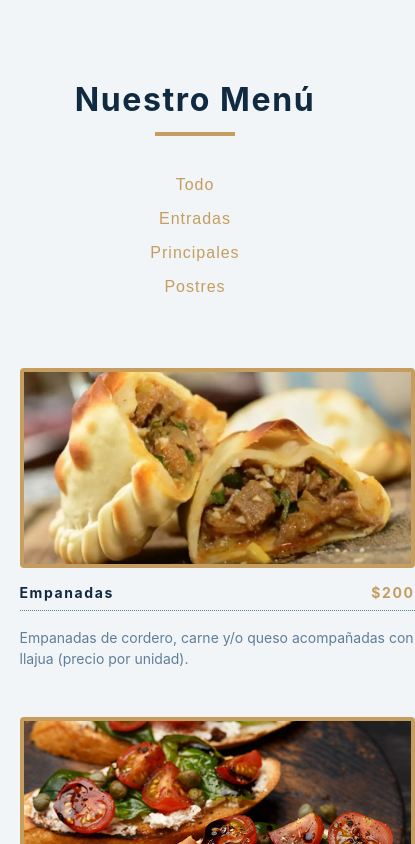
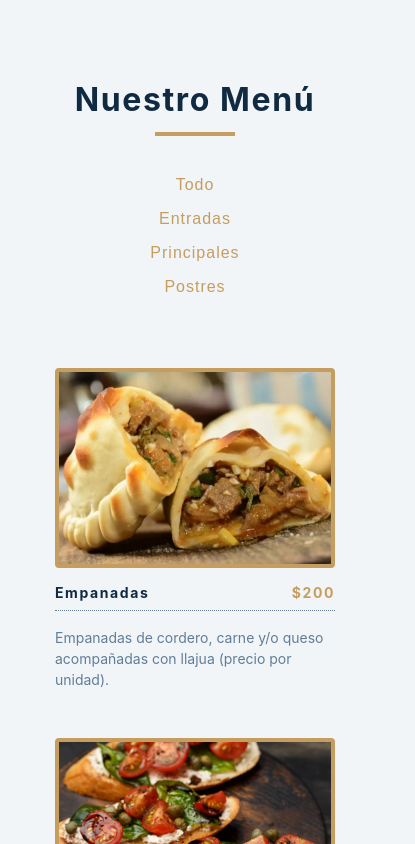
Before and after one commit to rcblue/react-restaurant-menu, a React (Create React App) app: page / in a window 390 px wide. Shown: the top 844 px of the page, 415 px wide, since content can reach past the window. Built offline with nearby package versions, Linux system fonts and the light colour scheme.

Commit message:
fix styles

```diff
--- a/src/index.css
+++ b/src/index.css
@@ -213,7 +213,6 @@ Menu
 .item-text {
   margin-bottom: 0;
   padding-top: 1rem;
-  /* min-width: 395px; */
 }
 
 @media screen and (min-width: 768px) {
@@ -235,17 +234,23 @@ Menu
     height: 150px;
   }
 }
-@media screen and (max-width: 441px) {
-  .btn-container {
-    flex-direction: column;
-  }
-  .item-text {
-    min-width: 395px;
-  }
-}
 
 @media screen and (max-width: 1200px) {
   .item-text {
     min-width: 395px;
   }
 }
+
+@media screen and (max-width: 441px) {
+  .btn-container {
+    flex-direction: column;
+  }
+  .item-text {
+    max-width: 280px;
+    min-width: 280px;
+  }
+  .menu-item {
+    max-width: 280px;
+    min-width: 280px;
+  }
+}
```
